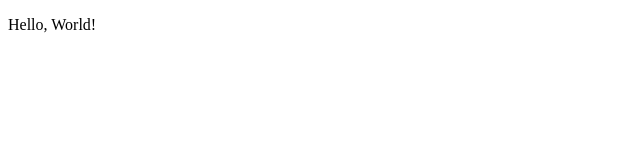
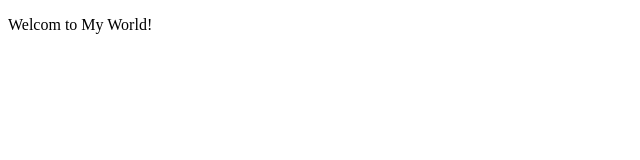
Before and after one commit to shlee2978/shlee2978.github.io, a plain HTML site: page index.html in a window 1280 px wide. Shown: the full height of the page, 0-640 px from the left. Drawn offline with Linux system fonts and the light colour scheme.

Commit message:
Update index.html

```diff
--- a/index.html
+++ b/index.html
@@ -7,6 +7,6 @@
 	<title>Portfolio</title>
 </head>
 <body>
-  <p>Hello, World!</p>
+  <p>Welcom to My World!</p>
 </body>
 </html>
```
